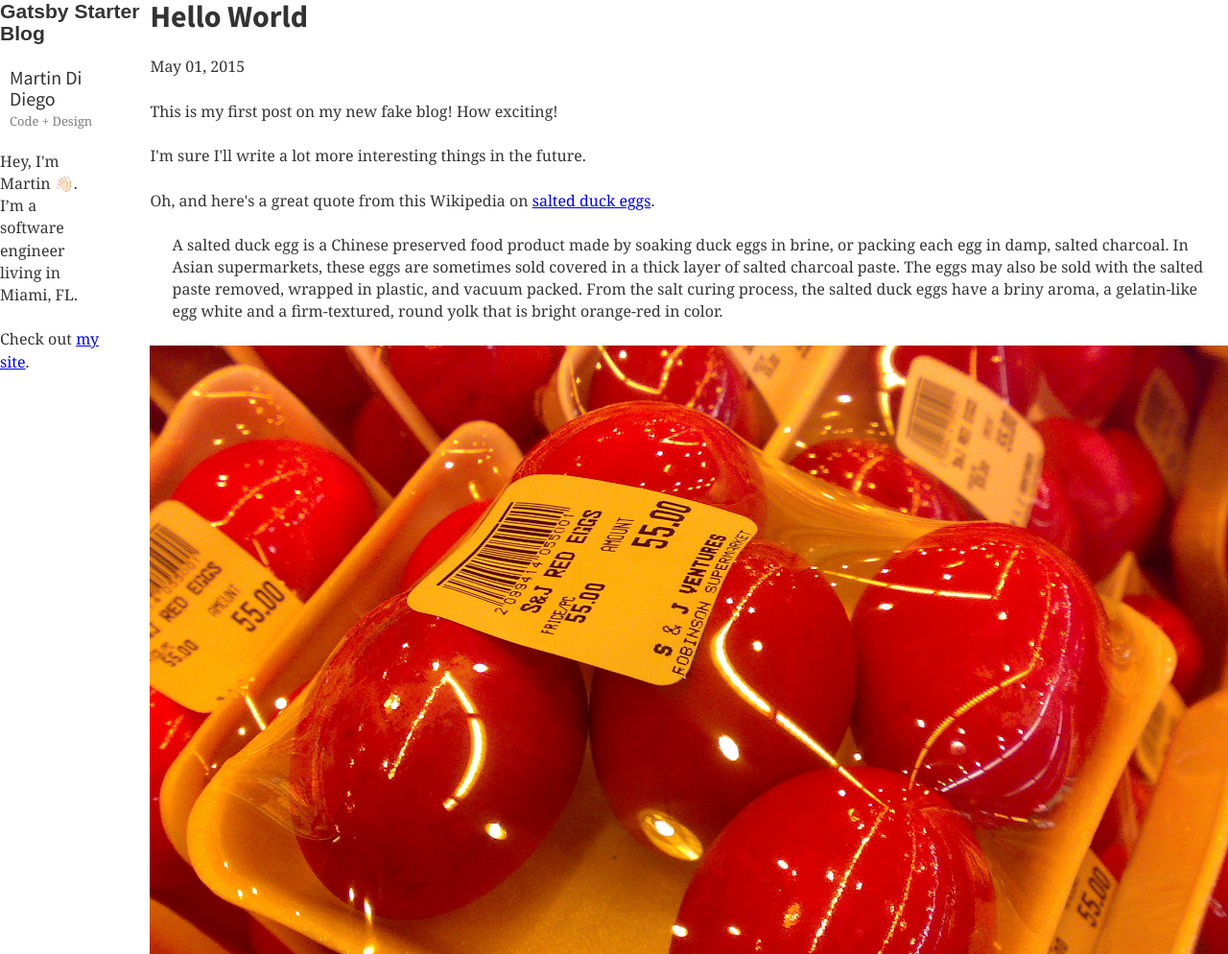
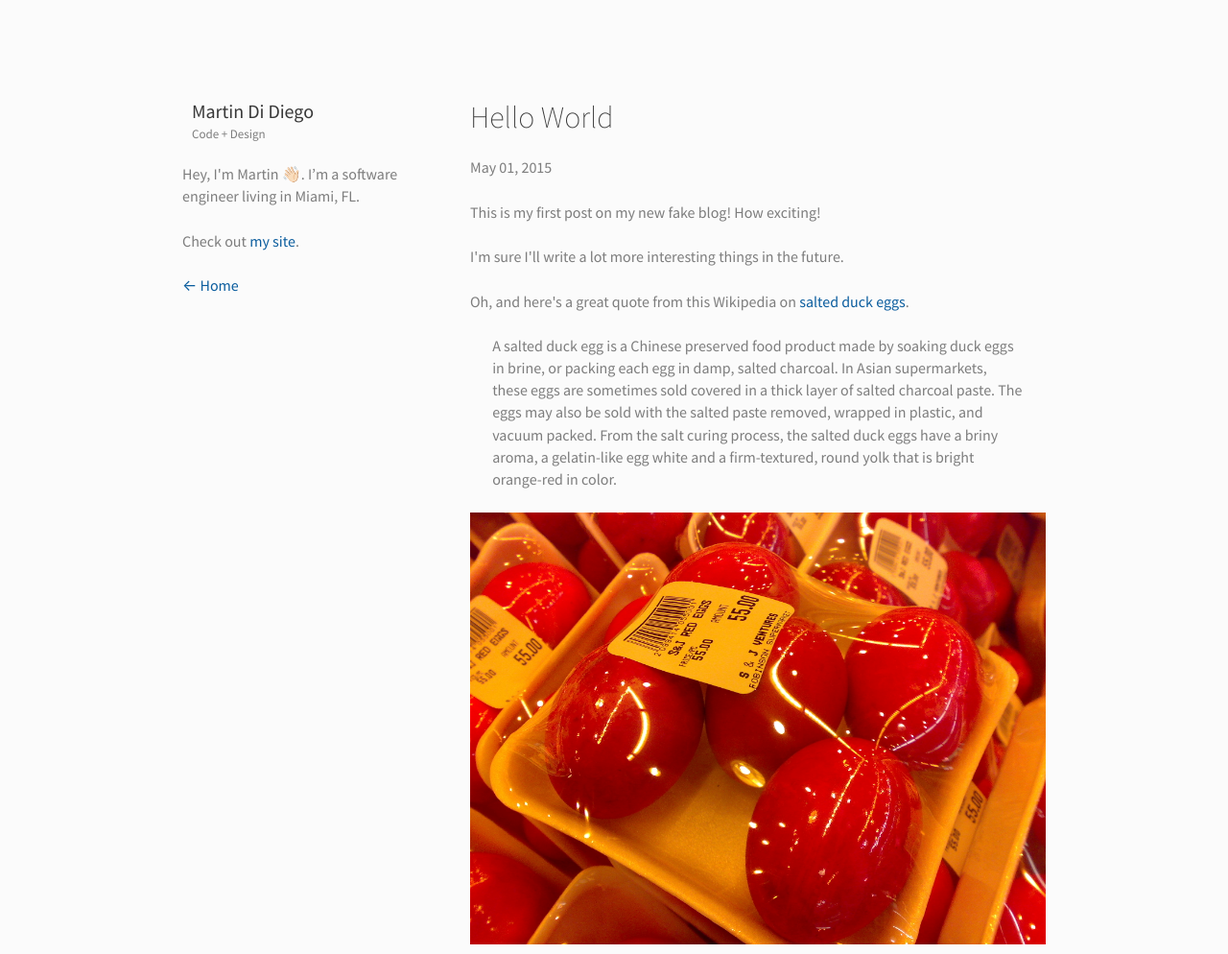
Before and after one commit to martindidiego/personal-blog, a Gatsby site: page /hello-world/ in a window 1280 px wide. Shown: the top 994 px of the page at 96% size. Built offline with nearby package versions, Linux system fonts and the light colour scheme; Gatsby itself is replaced by a stand-in of ours; some packages are replaced by stand-ins of ours.

Commit message:
Style tweaks

```diff
--- a/src/components/Bio/Bio.style.js
+++ b/src/components/Bio/Bio.style.js
@@ -11,6 +11,7 @@ import { colors, centerChildrenHorizontally } from "../../utils/styles"
  */
 export const Wrapper = styled.div`
   margin-right: 50px;
+  min-width: 250px;
 `
 
 /**
--- a/src/components/Layout/Layout.js
+++ b/src/components/Layout/Layout.js
@@ -5,6 +5,7 @@ import { Link } from "gatsby"
 import { Bio } from "../"
 
 // Styles.
+import { GlobalStyles } from "../../utils/styles"
 import { Heading } from "./Layout.style"
 
 export const Layout = props => {
@@ -12,36 +13,20 @@ export const Layout = props => {
   const rootPath = `${__PATH_PREFIX__}/`
 
   /**
-   * Only show header on non-root pages.
+   * Only show home link on non-root pages.
    */
-  const header =
-    location.pathname === rootPath ? null : (
-      <h3
-        style={{
-          fontFamily: `Montserrat, sans-serif`,
-          marginTop: 0,
-        }}
-      >
-        <Link
-          style={{
-            boxShadow: `none`,
-            textDecoration: `none`,
-            color: `inherit`,
-          }}
-          to={`/`}
-        >
-          {title}
-        </Link>
-      </h3>
-    )
+  const showHomeLink = location.pathname !== rootPath
 
   return (
+    <>
+      <GlobalStyles />
       <Heading>
         <div>
-        <header>{header}</header>
           <Bio />
+          {showHomeLink && <Link to={"/"}>&larr; Home</Link>}
         </div>
         <main>{children}</main>
       </Heading>
+    </>
   )
 }
--- a/src/pages/index.js
+++ b/src/pages/index.js
@@ -6,7 +6,6 @@ import { Layout, Helmet } from "../components"
 
 // Styles.
 import { Excerpt, PostTitle } from "./home.style"
-import { GlobalStyles } from "../utils/styles"
 
 /**
  * Query for site metadata and post excerpts.
@@ -46,7 +45,6 @@ const BlogIndex = props => {
 
   return (
     <>
-      <GlobalStyles />
       <Layout location={props.location} title={siteTitle}>
         <Helmet title="All posts" />
 
--- a/src/templates/blog-post.js
+++ b/src/templates/blog-post.js
@@ -4,14 +4,40 @@ import { Link, graphql } from "gatsby"
 // Components.
 import { Layout, Bio, Helmet } from "../components/"
 
-class BlogPostTemplate extends React.Component {
-  render() {
-    const post = this.props.data.markdownRemark
-    const siteTitle = this.props.data.site.siteMetadata.title
-    const { previous, next } = this.props.pageContext
+/**
+ * Query for site metadata and post data.
+ */
+export const pageQuery = graphql`
+  query BlogPostBySlug($slug: String!) {
+    site {
+      siteMetadata {
+        title
+        author
+      }
+    }
+    markdownRemark(fields: { slug: { eq: $slug } }) {
+      id
+      excerpt(pruneLength: 160)
+      html
+      frontmatter {
+        title
+        date(formatString: "MMMM DD, YYYY")
+        description
+      }
+    }
+  }
+`
+
+/**
+ * Template component for blog post.
+ */
+export const BlogPostTemplate = props => {
+  const post = props.data.markdownRemark
+  const siteTitle = props.data.site.siteMetadata.title
+  const { previous, next } = props.pageContext
 
   return (
-      <Layout location={this.props.location} title={siteTitle}>
+    <Layout location={props.location} title={siteTitle}>
       <Helmet
         title={post.frontmatter.title}
         description={post.frontmatter.description || post.excerpt}
@@ -20,7 +46,6 @@ class BlogPostTemplate extends React.Component {
       <p>{post.frontmatter.date}</p>
       <div dangerouslySetInnerHTML={{ __html: post.html }} />
       <hr />
-        <Bio />
 
       <ul
         style={{
@@ -49,27 +74,5 @@ class BlogPostTemplate extends React.Component {
     </Layout>
   )
 }
-}
 
 export default BlogPostTemplate
-
-export const pageQuery = graphql`
-  query BlogPostBySlug($slug: String!) {
-    site {
-      siteMetadata {
-        title
-        author
-      }
-    }
-    markdownRemark(fields: { slug: { eq: $slug } }) {
-      id
-      excerpt(pruneLength: 160)
-      html
-      frontmatter {
-        title
-        date(formatString: "MMMM DD, YYYY")
-        description
-      }
-    }
-  }
-`
```
Lines whose indentation alone changed are shown as unchanged.
